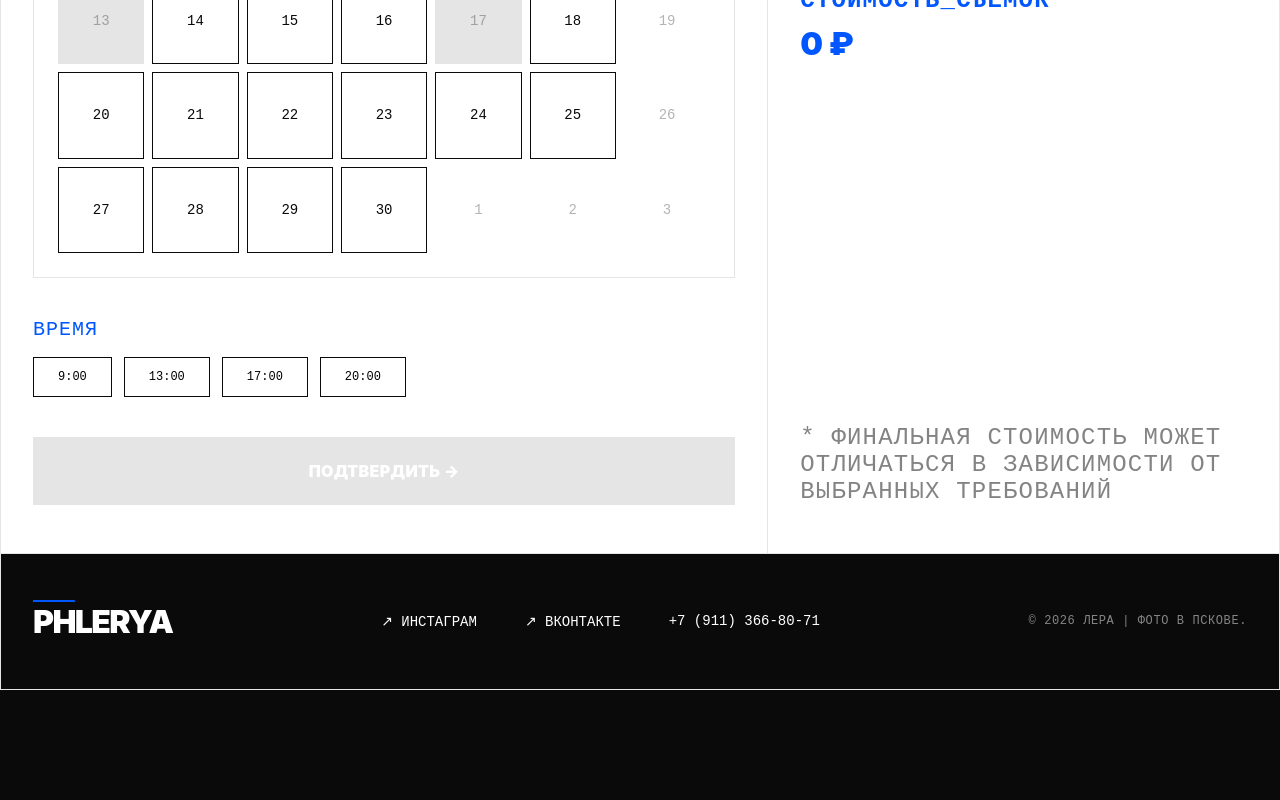
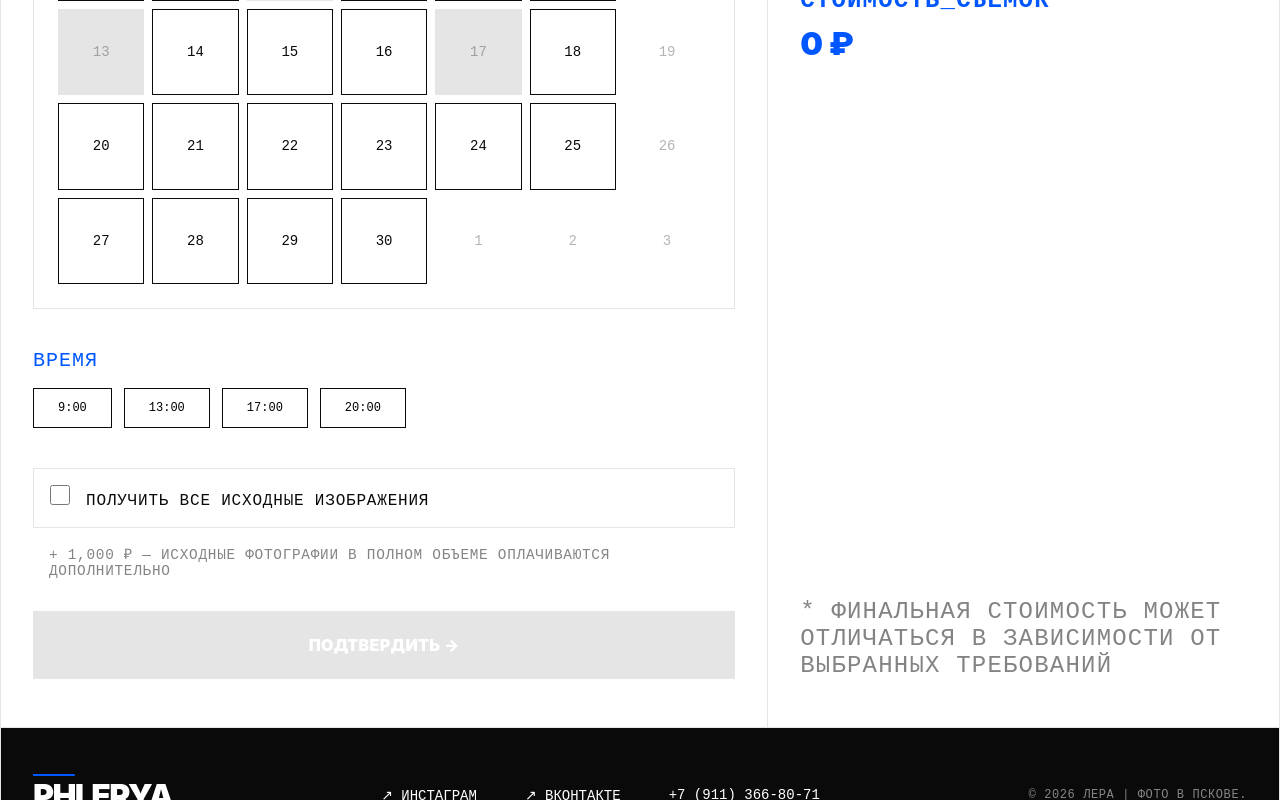
Before and after one commit to Teterev456/lera-photo, a React (Create React App) app: page /booking in a window 1280 px wide. Shown: the part 851-1651 px from the top of the page. Before the commit the page ends 1541 px from the top, so only its background shows below. Built offline with nearby package versions, Linux system fonts and the light colour scheme.

Commit message:
Add checkbox on BookingPage(with change bookingSlice) and some fixes

```diff
--- a/src/App.css
+++ b/src/App.css
@@ -522,6 +522,7 @@ nav .logo {
 
 .book-btn:disabled {
   background: var(--gray);
+  cursor: default;
 }
 
 /* Login */
@@ -759,6 +760,40 @@ nav .logo {
   text-align: right;
 }
 
+/* Checkbox Container */
+.checkbox-group {
+  margin-bottom: 2rem;
+}
+
+.booking-checkbox {
+  display: flex;
+  align-items: center;
+  gap: 0.75rem;
+  padding: 1rem;
+  border: 1px solid var(--gray);
+  transition: all 0.2s;
+  cursor: pointer;
+}
+
+.booking-checkbox:hover {
+  border-color: var(--blue);
+}
+
+.booking-checkbox input[type="checkbox"] {
+  width: 20px;
+  height: 20px;
+  accent-color: var(--blue);
+  cursor: pointer;
+}
+
+.checkbox-group .meta-text {
+  margin-top: 0.5rem;
+  opacity: 0.5;
+  font-size: 1rem;
+  accent-color: var(--black);
+  margin-left: 1rem;
+}
+
 /* Responsive */
 @media (max-width: 1024px) {
   .hero {
--- a/src/pages/BookingPage.jsx
+++ b/src/pages/BookingPage.jsx
@@ -4,6 +4,7 @@ import Counter from "../components/Counter";
 import { useDispatch, useSelector } from "react-redux";
 import {
   clearInfo,
+  setAllPhoto,
   setPrice,
   setTime,
   setType,
@@ -13,19 +14,38 @@ import BookingInfo from "../components/BookingInfo";
 const BookingPage = () => {
   const dispatch = useDispatch();
 
-  const { chosenType, chosenDate, chosenTime, price } = useSelector(
-    (state) => state.booking
-  );
+  const {
+    chosenType,
+    chosenDate,
+    chosenTime,
+    price,
+    sessionTypes,
+    timeSlots,
+    chosenReportHours,
+  } = useSelector((state) => state.booking);
 
-  const sessionTypes = ["ИНДИВИДУАЛЬНАЯ", "ГРУППОВАЯ", "РЕПОРТАЖНАЯ"];
-  const timeSlots = ["9:00", "13:00", "17:00", "20:00"];
+  const [includeAllPhotos, setIncludeAllPhotos] = React.useState(false);
+
+  React.useEffect(() => {
+    dispatch(setAllPhoto(includeAllPhotos));
+    dispatch(setPrice());
+  }, [includeAllPhotos]);
 
   const handleBooking = () => {
-    alert(
-      `Booking confirmed!\nDate: ${chosenDate}\nTime: ${chosenTime} — ${
-        parseInt(chosenTime) + 2
-      }:00\nType: ${chosenType}\nPrice: ${price * 10}00 ₽`
-    );
+    if (chosenType != "РЕПОРТАЖНАЯ") {
+      alert(
+        `Booking confirmed!\nDate: ${chosenDate}\nTime: ${chosenTime} — ${
+          parseInt(chosenTime) + 2
+        }:00\nType: ${chosenType}\nPrice: ${price * 10}00 ₽`
+      );
+    } else {
+      alert(
+        `Booking confirmed!\nDate: ${chosenDate}\nTime: ${chosenTime} — ${
+          (parseInt(chosenTime) + chosenReportHours) % 24
+        }:00\nType: ${chosenType}\nPrice: ${price * 10}00 ₽`
+      );
+    }
+
     dispatch(clearInfo());
     dispatch(setPrice());
   };
@@ -43,7 +63,7 @@ const BookingPage = () => {
             className="meta-text"
             style={{ marginBottom: "2rem", color: "var(--blue)" }}
           >
-            [ ЗАБРОНИРУЙТЕ ВАШИ СЪЁМКИ СЕЙЧАС ]
+            [ ЗАБРОНИРУЙТЕ ВАШИ СЪЁМКИ ПРЯМО СЕЙЧАС ]
           </div>
 
           <div className="form-group">
@@ -65,6 +85,12 @@ const BookingPage = () => {
                 </button>
               ))}
             </div>
+            <div
+              className="meta-text"
+              style={{ opacity: 0.5, fontSize: "0.9rem", marginTop: 15 }}
+            >
+              * СТУДИЯ ОПЛАЧИВАЕТСЯ ОТДЕЛЬНО
+            </div>
           </div>
 
           {chosenType === "ГРУППОВАЯ" ? (
@@ -72,7 +98,7 @@ const BookingPage = () => {
           ) : null}
 
           {chosenType === "РЕПОРТАЖНАЯ" ? (
-            <Counter title={"ДЛИТЕЛЬНОСТЬ_СЪЁМКИ"} />
+            <Counter title={"ДЛИТЕЛЬНОСТЬ_СЪЁМКИ_В_ЧАСАХ"} />
           ) : null}
 
           <BookingCalendar />
@@ -91,6 +117,28 @@ const BookingPage = () => {
                 </button>
               ))}
             </div>
+          </div>
+
+          <div className="form-group checkbox-group">
+            <label className="checkbox-label booking-checkbox">
+              <input
+                type="checkbox"
+                checked={includeAllPhotos}
+                onChange={(e) => {
+                  setIncludeAllPhotos(e.target.checked);
+                }}
+              />
+              <span className="meta-text" style={{ opacity: 1 }}>
+                ПОЛУЧИТЬ ВСЕ ИСХОДНЫЕ ИЗОБРАЖЕНИЯ
+              </span>
+            </label>
+            <p
+              className="meta-text"
+              style={{ marginTop: "0.5rem", opacity: 0.5, fontSize: "0.9rem" }}
+            >
+              + 1,000 ₽ — Исходные фотографии в полном объеме оплачиваются
+              дополнительно
+            </p>
           </div>
 
           <button
--- a/src/pages/LoginPage.jsx
+++ b/src/pages/LoginPage.jsx
@@ -6,7 +6,7 @@ const LoginPage = () => {
 
   const handleSubmit = (e) => {
     e.preventDefault();
-    alert("Logged in successfully!");
+    alert("Вход выполнен успешно!");
   };
 
   return (
--- a/src/redux/slices/bookingSlice.js
+++ b/src/redux/slices/bookingSlice.js
@@ -7,9 +7,10 @@ const initialState = {
   chosenType: "-",
   chosenDate: "-",
   chosenTime: "-",
-  price: 0,
+  allPhoto: false,
   chosenCountPeople: 2,
   chosenReportHours: 2,
+  price: 0,
 };
 
 const bookingSlice = createSlice({
@@ -42,6 +43,13 @@ const bookingSlice = createSlice({
       } else if (state.chosenType === "РЕПОРТАЖНАЯ") {
         state.price = 3 * state.chosenReportHours;
       }
+
+      if (state.allPhoto === true) {
+        state.price += 1;
+      }
+    },
+    setAllPhoto(state, action) {
+      state.allPhoto = action.payload;
     },
     setChosenCountPeople(state, action) {
       state.chosenCountPeople = action.payload;
@@ -65,6 +73,7 @@ export const {
   setChosenCountPeople,
   setChosenReportHours,
   clearInfo,
+  setAllPhoto,
 } = bookingSlice.actions;
 
 export default bookingSlice.reducer;
```
